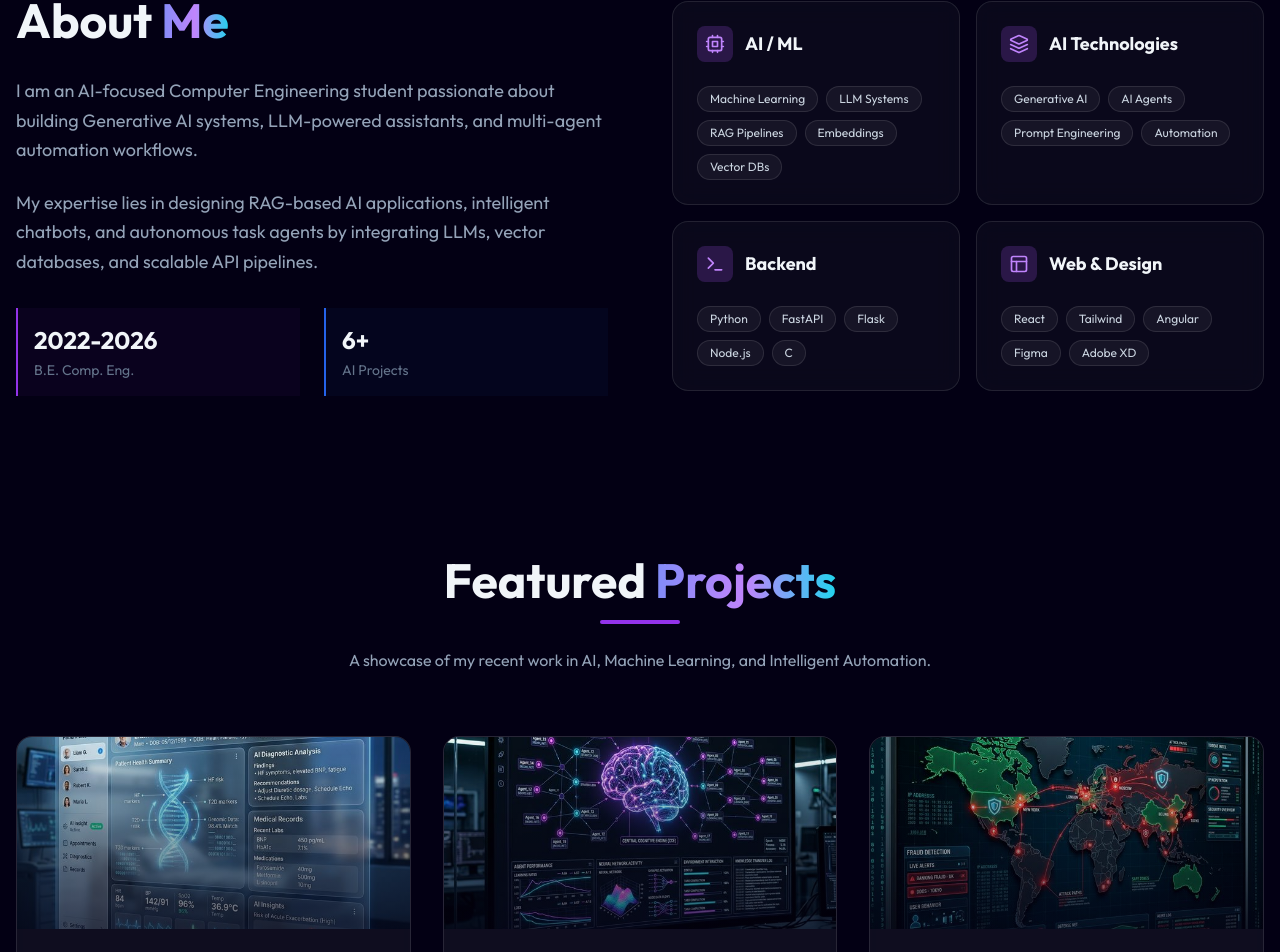
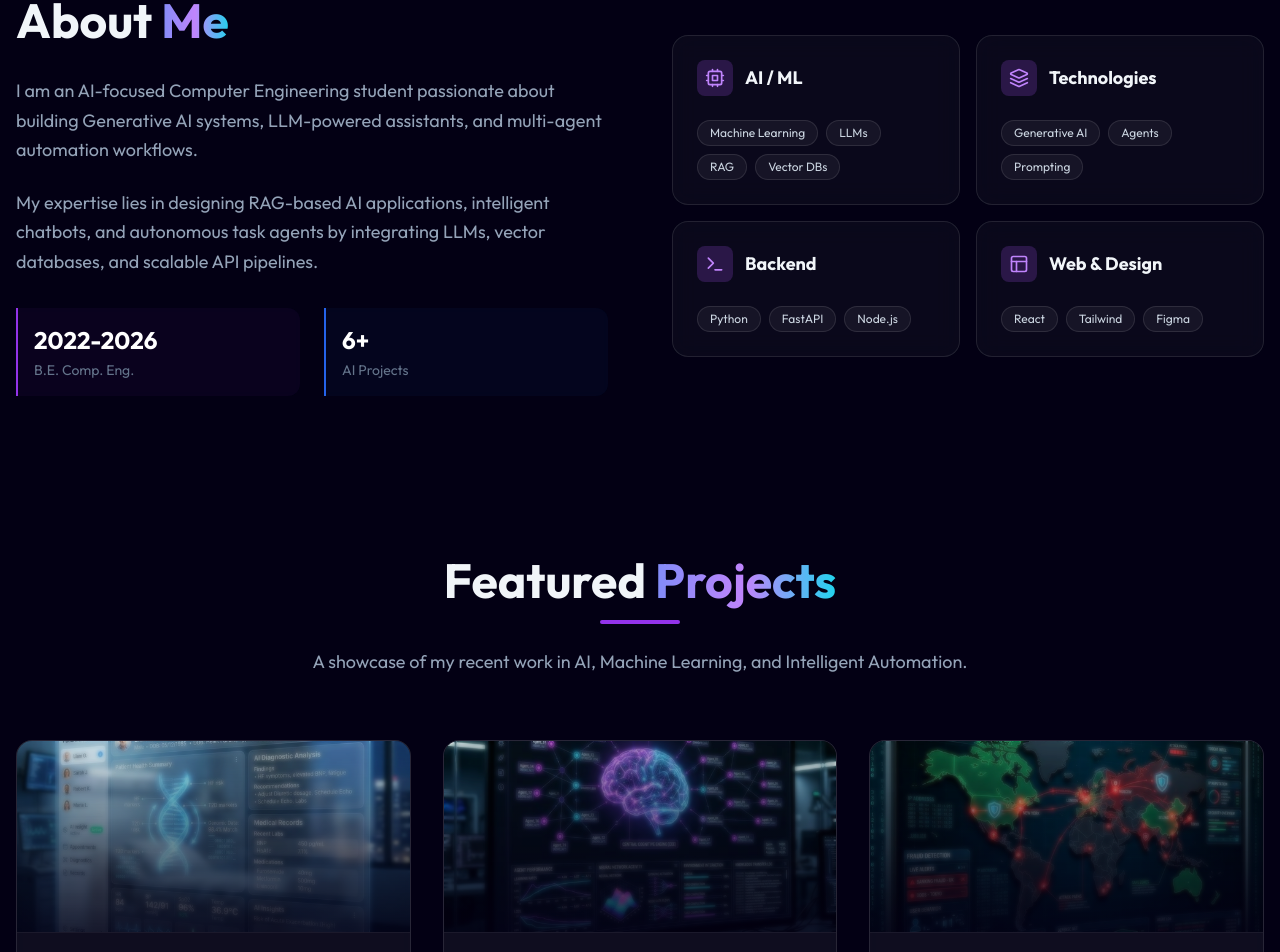
Before and after one commit to yadavabhi2828-beep/Abhishek-portfolio, a React (Vite) app: page / in a window 1280 px wide. Shown: the part 1208-2160 px from the top of the page. Built offline with nearby package versions, Linux system fonts and the light colour scheme.

Commit message:
feat: complete premium UI upgrade with glassmorphism and scroll animations

```diff
--- a/src/components/About.jsx
+++ b/src/components/About.jsx
@@ -22,13 +22,13 @@ const SkillCategory = ({ title, icon: Icon, skills }) => (
 
 const About = () => {
     return (
-        <section id="about" className="py-20 px-4 max-w-7xl mx-auto">
+        <section id="about" className="py-20 px-4 max-w-7xl mx-auto overflow-hidden">
             <div className="grid grid-cols-1 lg:grid-cols-2 gap-16 items-center">
                 <motion.div
-                    initial={{ opacity: 0, x: -20 }}
+                    initial={{ opacity: 0, x: -30 }}
                     whileInView={{ opacity: 1, x: 0 }}
-                    transition={{ duration: 0.8 }}
-                    viewport={{ once: true }}
+                    transition={{ duration: 0.8, ease: "easeOut" }}
+                    viewport={{ once: true, margin: "-100px" }}
                 >
                     <h2 className="text-4xl md:text-5xl font-bold mb-8">About <span className="text-gradient">Me</span></h2>
                     <p className="text-slate-400 leading-relaxed mb-6 text-lg">
@@ -39,23 +39,49 @@ const About = () => {
                     </p>
 
                     <div className="grid grid-cols-2 gap-6">
-                        <div className="p-4 border-l-2 border-purple-600 bg-purple-600/5">
-                            <h4 className="text-2xl font-bold mb-1">2022-2026</h4>
+                        <motion.div
+                            whileHover={{ scale: 1.02, y: -2 }}
+                            className="p-4 border-l-2 border-purple-600 bg-purple-600/5 backdrop-blur-sm transition-all duration-300 rounded-r-xl"
+                        >
+                            <h4 className="text-2xl font-bold mb-1 text-white">2022-2026</h4>
                             <p className="text-slate-500 text-sm">B.E. Comp. Eng.</p>
-                        </div>
-                        <div className="p-4 border-l-2 border-blue-600 bg-blue-600/5">
-                            <h4 className="text-2xl font-bold mb-1">6+</h4>
+                        </motion.div>
+                        <motion.div
+                            whileHover={{ scale: 1.02, y: -2 }}
+                            className="p-4 border-l-2 border-blue-600 bg-blue-600/5 backdrop-blur-sm transition-all duration-300 rounded-r-xl"
+                        >
+                            <h4 className="text-2xl font-bold mb-1 text-white">6+</h4>
                             <p className="text-slate-500 text-sm">AI Projects</p>
-                        </div>
+                        </motion.div>
                     </div>
                 </motion.div>
 
-                <div className="grid grid-cols-1 sm:grid-cols-2 gap-4">
-                    <SkillCategory title="AI / ML" icon={Cpu} skills={["Machine Learning", "LLM Systems", "RAG Pipelines", "Embeddings", "Vector DBs"]} />
-                    <SkillCategory title="AI Technologies" icon={Layers} skills={["Generative AI", "AI Agents", "Prompt Engineering", "Automation"]} />
-                    <SkillCategory title="Backend" icon={Terminal} skills={["Python", "FastAPI", "Flask", "Node.js", "C"]} />
-                    <SkillCategory title="Web & Design" icon={Layout} skills={["React", "Tailwind", "Angular", "Figma", "Adobe XD"]} />
-                </div>
+                <motion.div
+                    className="grid grid-cols-1 sm:grid-cols-2 gap-4"
+                    initial="hidden"
+                    whileInView="visible"
+                    viewport={{ once: true, margin: "-50px" }}
+                    variants={{
+                        visible: {
+                            transition: {
+                                staggerChildren: 0.15
+                            }
+                        }
+                    }}
+                >
+                    <motion.div variants={{ hidden: { opacity: 0, y: 20 }, visible: { opacity: 1, y: 0, transition: { duration: 0.5, ease: "easeOut" } } }}>
+                        <SkillCategory title="AI / ML" icon={Cpu} skills={["Machine Learning", "LLMs", "RAG", "Vector DBs"]} />
+                    </motion.div>
+                    <motion.div variants={{ hidden: { opacity: 0, y: 20 }, visible: { opacity: 1, y: 0, transition: { duration: 0.5, ease: "easeOut" } } }}>
+                        <SkillCategory title="Technologies" icon={Layers} skills={["Generative AI", "Agents", "Prompting"]} />
+                    </motion.div>
+                    <motion.div variants={{ hidden: { opacity: 0, y: 20 }, visible: { opacity: 1, y: 0, transition: { duration: 0.5, ease: "easeOut" } } }}>
+                        <SkillCategory title="Backend" icon={Terminal} skills={["Python", "FastAPI", "Node.js"]} />
+                    </motion.div>
+                    <motion.div variants={{ hidden: { opacity: 0, y: 20 }, visible: { opacity: 1, y: 0, transition: { duration: 0.5, ease: "easeOut" } } }}>
+                        <SkillCategory title="Web & Design" icon={Layout} skills={["React", "Tailwind", "Figma"]} />
+                    </motion.div>
+                </motion.div>
             </div>
         </section>
     );
--- a/src/components/Navbar.jsx
+++ b/src/components/Navbar.jsx
@@ -3,12 +3,12 @@ import React from 'react';
 const Navbar = () => {
     return (
         <nav className="fixed top-0 left-0 right-0 z-50 flex justify-center py-6 px-4">
-            <div className="glass px-8 py-3 rounded-full flex items-center gap-8 text-sm font-medium tracking-wide">
-                <a href="#hero" className="hover:text-purple-400 transition-colors">Home</a>
-                <a href="#about" className="hover:text-purple-400 transition-colors">About</a>
-                <a href="#projects" className="hover:text-purple-400 transition-colors">Projects</a>
-                <a href="#experience" className="hover:text-purple-400 transition-colors">Experience</a>
-                <a href="#contact" className="hover:text-purple-400 transition-colors">Contact</a>
+            <div className="glass px-8 py-3 rounded-full flex items-center gap-8 text-sm font-medium tracking-wide shadow-[0_0_15px_rgba(255,255,255,0.05)] border border-white/10">
+                <a href="#hero" className="hover:text-purple-400 hover:scale-105 transition-all duration-300">Home</a>
+                <a href="#about" className="hover:text-purple-400 hover:scale-105 transition-all duration-300">About</a>
+                <a href="#projects" className="hover:text-purple-400 hover:scale-105 transition-all duration-300">Projects</a>
+                <a href="#experience" className="hover:text-purple-400 hover:scale-105 transition-all duration-300">Experience</a>
+                <a href="#contact" className="hover:text-purple-400 hover:scale-105 transition-all duration-300">Contact</a>
             </div>
         </nav>
     );
--- a/src/components/Projects.jsx
+++ b/src/components/Projects.jsx
@@ -49,39 +49,40 @@ const projects = [
 
 const ProjectCard = ({ project, index }) => (
     <motion.div
-        initial={{ opacity: 0, y: 20 }}
+        initial={{ opacity: 0, y: 30 }}
         whileInView={{ opacity: 1, y: 0 }}
-        transition={{ duration: 0.5, delay: index * 0.1 }}
-        viewport={{ once: true }}
-        className="glass-card rounded-2xl overflow-hidden flex flex-col h-full group"
+        transition={{ duration: 0.6, delay: index * 0.15, ease: "easeOut" }}
+        viewport={{ once: true, margin: "-50px" }}
+        className="glass-card rounded-2xl overflow-hidden flex flex-col h-full group hover:shadow-[0_0_30px_rgba(168,85,247,0.15)] transition-all duration-300 relative"
     >
-        <div className="relative overflow-hidden h-48">
+        <div className="absolute inset-0 bg-gradient-to-b from-purple-500/5 to-transparent opacity-0 group-hover:opacity-100 transition-opacity duration-300 pointer-events-none"></div>
+        <div className="relative overflow-hidden h-48 border-b border-white/5">
             <img
                 src={project.image}
                 alt={project.title}
-                className="w-full h-full object-cover group-hover:scale-110 transition-transform duration-500"
+                className="w-full h-full object-cover group-hover:scale-105 transition-transform duration-500"
             />
-            <div className="absolute inset-0 bg-gradient-to-t from-[#030014] to-transparent opacity-60"></div>
+            <div className="absolute inset-0 bg-gradient-to-t from-[#030014] to-transparent opacity-80 backdrop-blur-[2px]"></div>
         </div>
 
-        <div className="p-6 flex flex-col flex-grow">
+        <div className="p-6 flex flex-col flex-grow relative z-10">
             <div className="flex flex-wrap gap-2 mb-4">
                 {project.tech.map((t, i) => (
-                    <span key={i} className="text-[10px] font-bold uppercase tracking-wider text-purple-400 bg-purple-500/10 px-2 py-1 rounded">
+                    <span key={i} className="text-[10px] font-bold uppercase tracking-wider text-purple-300 bg-purple-500/10 border border-purple-500/20 px-2 py-1 rounded backdrop-blur-sm">
                         {t}
                     </span>
                 ))}
             </div>
 
-            <h3 className="text-xl font-bold mb-2 group-hover:text-purple-400 transition-colors">{project.title}</h3>
+            <h3 className="text-xl font-bold mb-2 group-hover:text-purple-400 transition-colors drop-shadow-md">{project.title}</h3>
             <p className="text-slate-400 text-sm mb-6 flex-grow">{project.description}</p>
 
-            <div className="flex items-center gap-4 mt-auto">
-                <a href={project.github} target="_blank" rel="noopener noreferrer" className="flex items-center gap-2 text-sm font-medium text-slate-300 hover:text-white transition-colors">
-                    <Github size={16} /> Code
+            <div className="flex items-center gap-4 mt-auto pt-4 border-t border-white/5">
+                <a href={project.github} target="_blank" rel="noopener noreferrer" className="flex items-center gap-2 text-sm font-medium text-slate-300 hover:text-white transition-colors group/link">
+                    <Github size={16} className="group-hover/link:text-purple-400 transition-colors" /> Code
                 </a>
-                <a href="#" className="flex items-center gap-2 text-sm font-medium text-slate-300 hover:text-white transition-colors ml-auto">
-                    Live Demo <ExternalLink size={16} />
+                <a href="#" className="flex items-center gap-2 text-sm font-medium text-slate-300 hover:text-white transition-colors ml-auto group/link">
+                    Live Demo <ExternalLink size={16} className="group-hover/link:text-purple-400 transition-colors" />
                 </a>
             </div>
         </div>
@@ -91,11 +92,17 @@ const ProjectCard = ({ project, index }) => (
 const Projects = () => {
     return (
         <section id="projects" className="py-20 px-4 max-w-7xl mx-auto">
-            <div className="text-center mb-16">
+            <motion.div
+                initial={{ opacity: 0, y: 20 }}
+                whileInView={{ opacity: 1, y: 0 }}
+                transition={{ duration: 0.6, ease: "easeOut" }}
+                viewport={{ once: true, margin: "-50px" }}
+                className="text-center mb-16"
+            >
                 <h2 className="text-4xl md:text-5xl font-bold mb-4">Featured <span className="text-gradient">Projects</span></h2>
                 <div className="w-20 h-1 bg-purple-600 mx-auto rounded-full mb-6"></div>
-                <p className="text-slate-400 max-w-2xl mx-auto">A showcase of my recent work in AI, Machine Learning, and Intelligent Automation.</p>
-            </div>
+                <p className="text-slate-400 max-w-2xl mx-auto text-lg hover:animate-pulse">A showcase of my recent work in AI, Machine Learning, and Intelligent Automation.</p>
+            </motion.div>
 
             <div className="grid grid-cols-1 md:grid-cols-2 lg:grid-cols-3 gap-8">
                 {projects.map((p, index) => (
```
Also changed, not shown: src/components/Contact.jsx (+41 -23 lines), src/components/Experience.jsx (+41 -18 lines).
